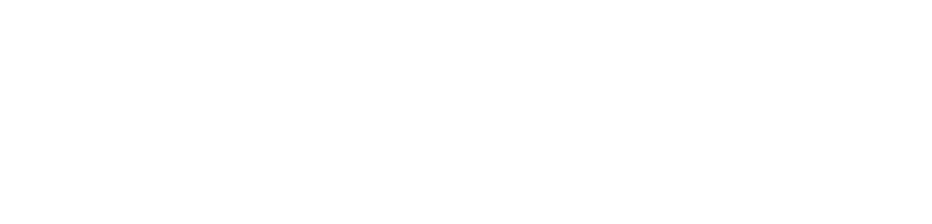
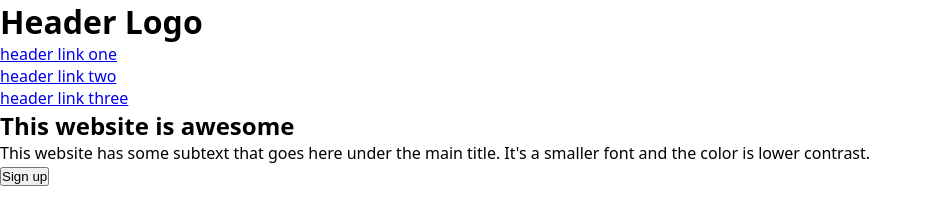
Before and after one commit to muhibprogg/odin-landing-page, a plain HTML site: page index.html in a window 1280 px wide. Shown: the whole page, without its empty margins (0-932 px from the left). Drawn offline with Linux system fonts and the light colour scheme.

Commit message:
Markup header and hero sections

```diff
--- a/index.html
+++ b/index.html
@@ -6,5 +6,29 @@
     <link rel="stylesheet" href="styles.css" />
     <title>Odin Landing Page</title>
   </head>
-  <body></body>
+  <body>
+    <header class="header">
+      <h1>Header Logo</h1>
+      <nav>
+        <ul class="header__navbar">
+          <li><a href="#">header link one</a></li>
+          <li><a href="#">header link two</a></li>
+          <li><a href="#">header link three</a></li>
+        </ul>
+      </nav>
+    </header>
+    <main class="hero">
+      <div class="hero__text">
+        <h2>This website is awesome</h2>
+        <p>
+          This website has some subtext that goes here under the main title.
+          It's a smaller font and the color is lower contrast.
+        </p>
+        <button class="btn btn--cta">Sign up</button>
+      </div>
+      <div class="hero__img">
+        <img src="img/" alt="" />
+      </div>
+    </main>
+  </body>
 </html>
```
